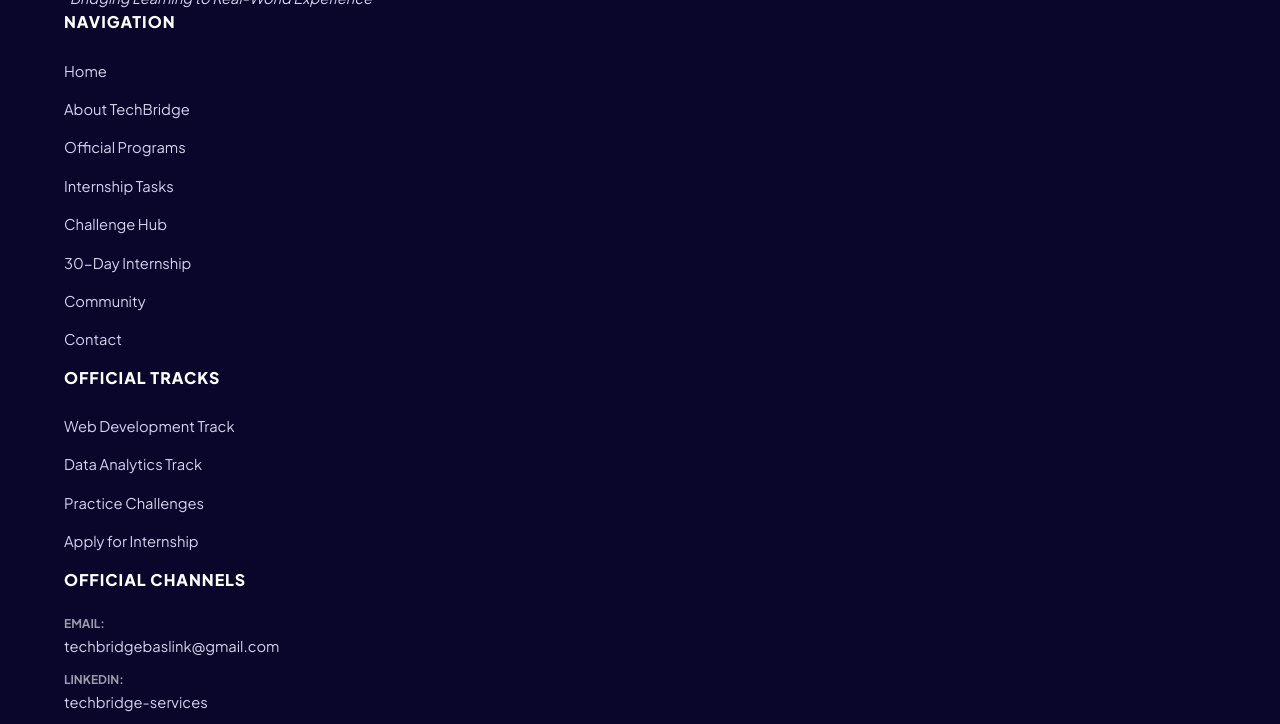
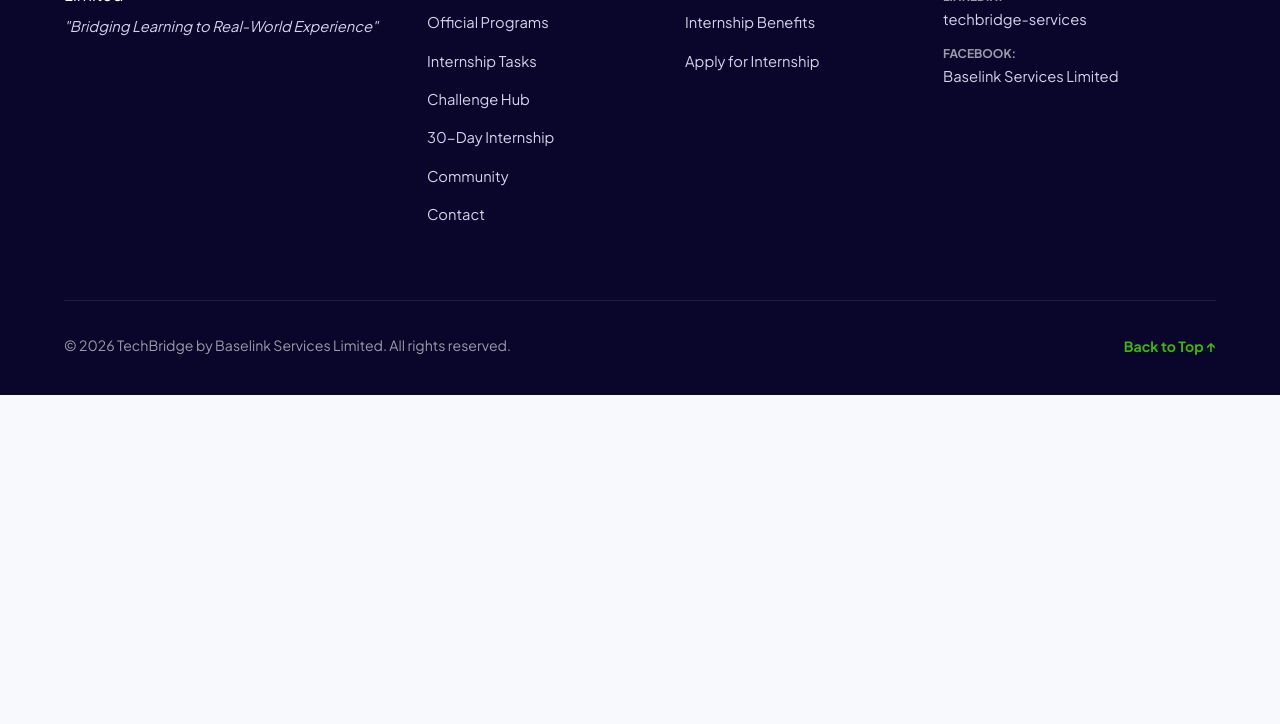
Before and after one commit to Oke-Precious/techbridge-task-2, a website: page challenges.html in a window 1280 px wide. Shown: the part 4105-4829 px from the top of the page. After the commit the page ends 4500 px from the top, so only its background shows below. Drawn offline with Linux system fonts and the light colour scheme.

Commit message:
refactor: update footer navigation and cleanup
Remove unnecessary ID from footer and replace the practice challenges link with internship benefits to improve site navigation.

```diff
--- a/challenges.html
+++ b/challenges.html
@@ -488,10 +488,10 @@
         </div>
     </div>
 
-    <!-- ==================== SITE FOOTER ==================== -->
-    <footer class="site-footer" id="contact">
+    <!-- ==================== FOOTER ==================== -->
+    <footer class="site-footer">
         <div class="container footer-container">
-            <div class="footer-top-grid">
+            <div class="footer-top">
                 <div class="footer-brand-col">
                     <img src="images/techbridge-logo.png" alt="TechBridge Logo" class="footer-logo" width="160"
                         height="46">
@@ -518,7 +518,7 @@
                     <ul class="footer-links-list">
                         <li><a href="programs.html#web-development">Web Development Track</a></li>
                         <li><a href="programs.html#data-analytics">Data Analytics Track</a></li>
-                        <li><a href="challenges.html">Practice Challenges</a></li>
+                        <li><a href="index.html#internship">Internship Benefits</a></li>
                         <li><a href="https://forms.gle/8EbdSy5ttGfLZfjv5?utm_source=chatgpt.com" target="_blank"
                                 rel="noopener noreferrer">Apply for Internship</a></li>
                     </ul>
```
